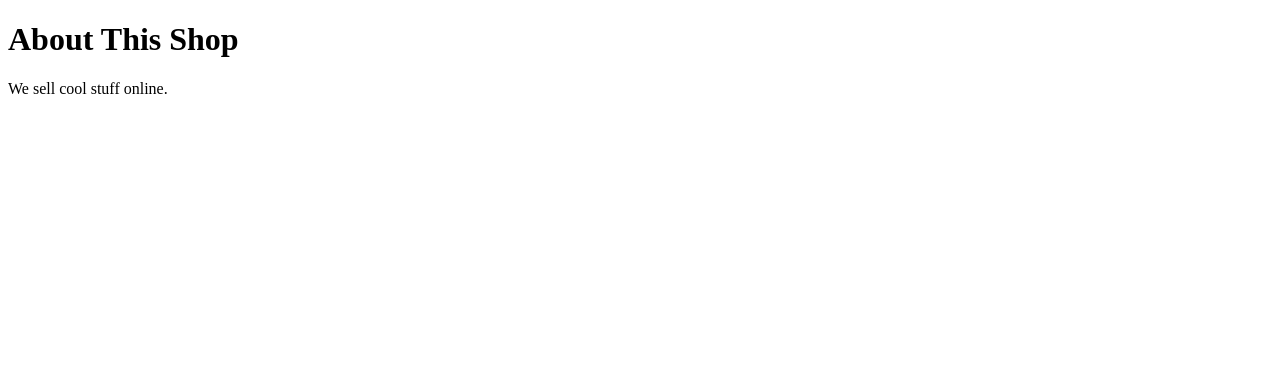
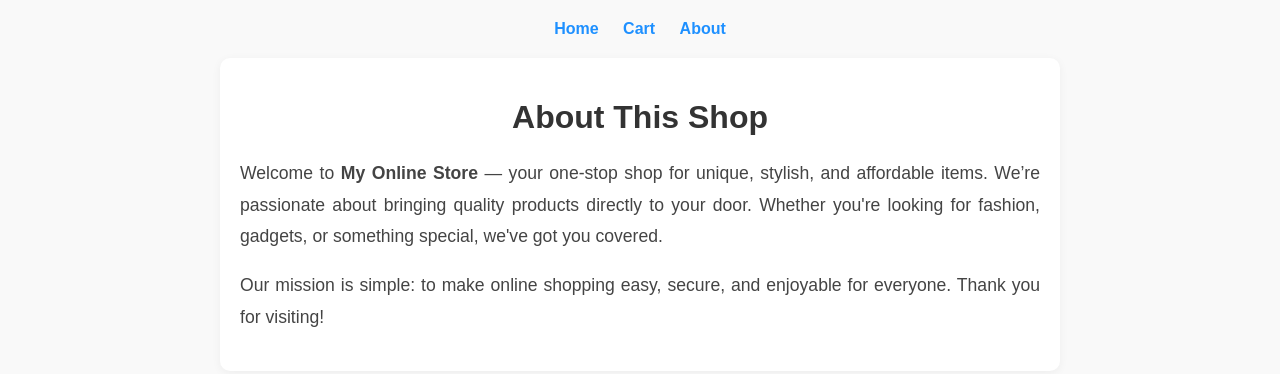
Before and after one commit to Malz-arc/shopping-site, a plain HTML site: page about.html in a window 1280 px wide. Drawn offline with Linux system fonts and the light colour scheme.

Commit message:
Improve about page design

```diff
--- a/about.html
+++ b/about.html
@@ -1,10 +1,78 @@
 <!DOCTYPE html>
-<html>
+<html lang="en">
 <head>
-  <title>About Us</title>
+  <meta charset="UTF-8">
+  <title>About Us - My Shop</title>
+  <meta name="viewport" content="width=device-width, initial-scale=1.0">
+  <link rel="stylesheet" href="css/style.css">
+  <style>
+    .about-container {
+      max-width: 800px;
+      margin: auto;
+      padding: 20px;
+      background: #fff;
+      border-radius: 10px;
+      box-shadow: 0 2px 10px rgba(0,0,0,0.05);
+    }
+
+    .about-container h1 {
+      text-align: center;
+      font-size: 2em;
+      color: #333;
+    }
+
+    .about-container p {
+      line-height: 1.8;
+      font-size: 1.1em;
+      color: #444;
+      text-align: justify;
+    }
+
+    .nav {
+      text-align: center;
+      margin-bottom: 20px;
+    }
+
+    .nav a {
+      margin: 0 10px;
+      text-decoration: none;
+      color: #1e90ff;
+      font-weight: bold;
+    }
+
+    @media (max-width: 600px) {
+      .about-container {
+        padding: 10px;
+      }
+
+      .about-container h1 {
+        font-size: 1.5em;
+      }
+
+      .about-container p {
+        font-size: 1em;
+      }
+    }
+  </style>
 </head>
 <body>
-  <h1>About This Shop</h1>
-  <p>We sell cool stuff online.</p>
+
+  <div class="nav">
+    <a href="index.html">Home</a>
+    <a href="cart.html">Cart</a>
+    <a href="about.html">About</a>
+  </div>
+
+  <div class="about-container">
+    <h1>About This Shop</h1>
+    <p>
+      Welcome to <strong>My Online Store</strong> — your one-stop shop for unique, stylish, and affordable items.
+      We’re passionate about bringing quality products directly to your door. Whether you're looking for fashion, gadgets, or something special, we've got you covered.
+    </p>
+    <p>
+      Our mission is simple: to make online shopping easy, secure, and enjoyable for everyone. Thank you for visiting!
+    </p>
+  </div>
+
 </body>
 </html>
```
